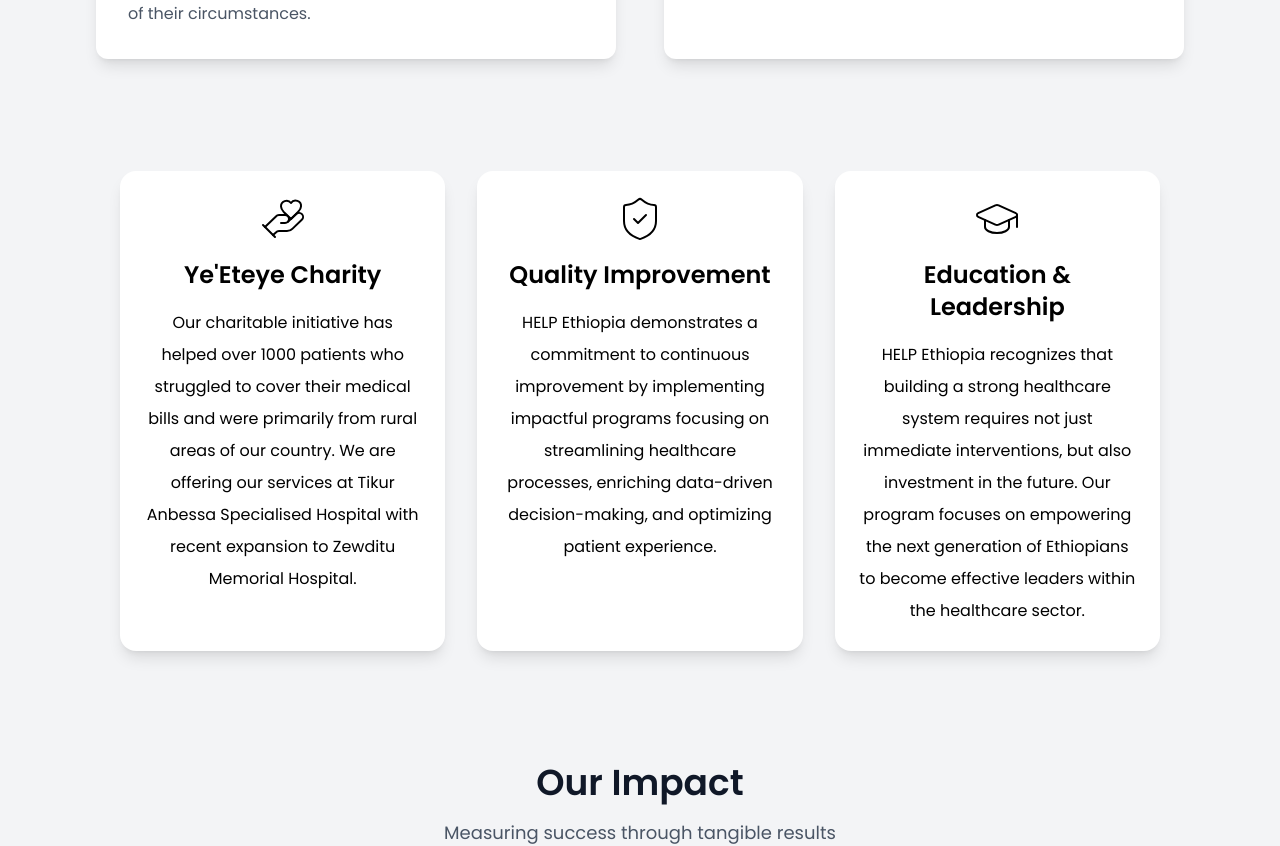
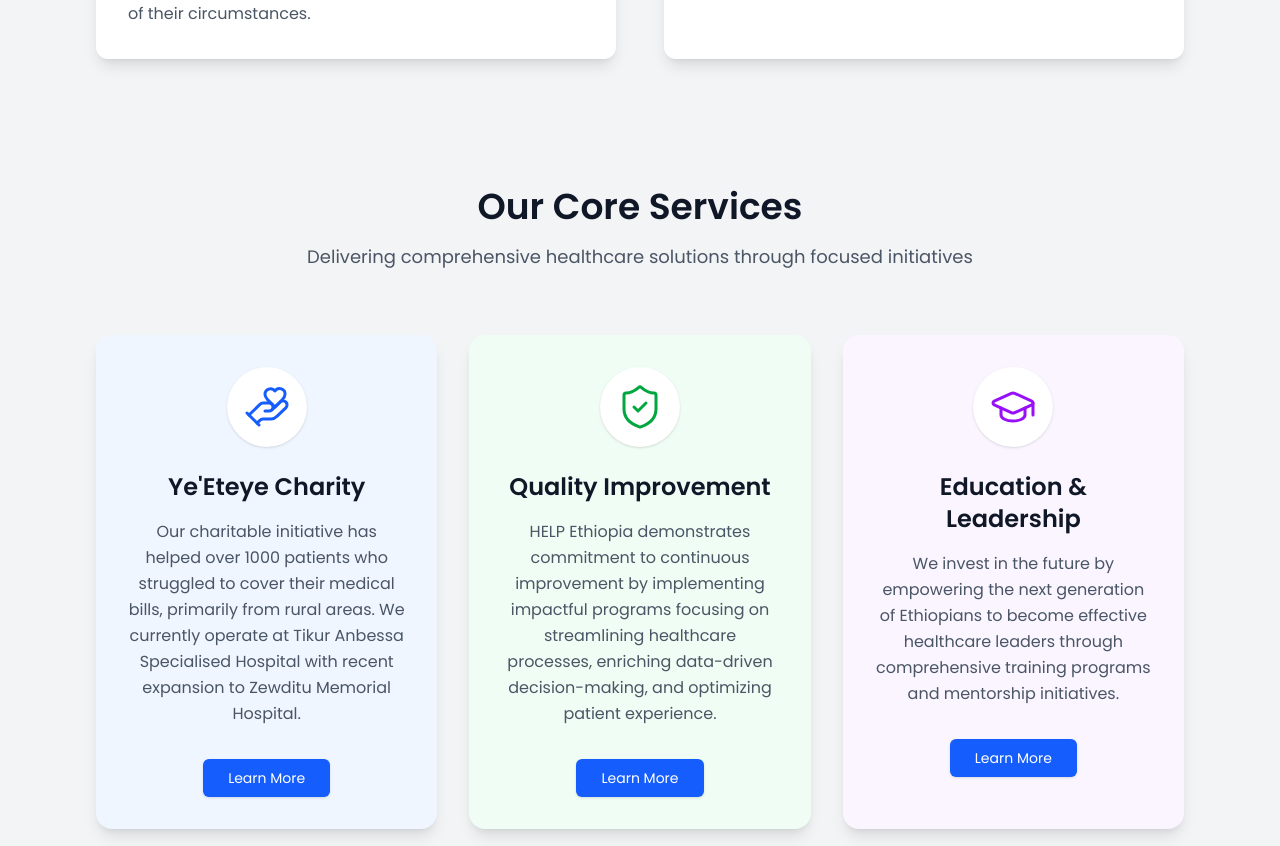
Before and after one commit to dagimgetaw/Help-Ethiopia-Website, a React (Vite) app in the folder frontend/: page / in a window 1280 px wide. Shown: the part 1444-2290 px from the top of the page. Built offline with nearby package versions, Linux system fonts and the light colour scheme.

Commit message:
style: change the bg clr and add btns

```diff
--- a/frontend/src/Components/Home/Service.jsx
+++ b/frontend/src/Components/Home/Service.jsx
@@ -1,59 +1,85 @@
 import { HandHeart, ShieldCheck, GraduationCap } from "lucide-react";
-import { Link } from "react-router-dom";
+import { motion } from "framer-motion";
+
+const services = [
+  {
+    icon: <HandHeart size={48} strokeWidth={1.5} className="text-blue-600" />,
+    title: "Ye'Eteye Charity",
+    description:
+      "Our charitable initiative has helped over 1000 patients who struggled to cover their medical bills, primarily from rural areas. We currently operate at Tikur Anbessa Specialised Hospital with recent expansion to Zewditu Memorial Hospital.",
+    bgColor: "bg-blue-50",
+  },
+  {
+    icon: (
+      <ShieldCheck size={48} strokeWidth={1.5} className="text-green-600" />
+    ),
+    title: "Quality Improvement",
+    description:
+      "HELP Ethiopia demonstrates commitment to continuous improvement by implementing impactful programs focusing on streamlining healthcare processes, enriching data-driven decision-making, and optimizing patient experience.",
+    bgColor: "bg-green-50",
+  },
+  {
+    icon: (
+      <GraduationCap size={48} strokeWidth={1.5} className="text-purple-600" />
+    ),
+    title: "Education & Leadership",
+    description:
+      "We invest in the future by empowering the next generation of Ethiopians to become effective healthcare leaders through comprehensive training programs and mentorship initiatives.",
+    bgColor: "bg-purple-50",
+  },
+];
+
+// eslint-disable-next-line react/prop-types
+const ServiceCard = ({ icon, title, description, bgColor, index }) => {
+  return (
+    <motion.div
+      initial={{ opacity: 0, y: 50 }}
+      whileInView={{ opacity: 1, y: 0 }}
+      transition={{ duration: 0.5, delay: index * 0.1 }}
+      viewport={{ once: true }}
+      className={`${bgColor} rounded-2xl p-8 shadow-lg hover:shadow-xl transition-all duration-300 h-full`}
+    >
+      <div className="flex justify-center">
+        <div className="p-4 rounded-full bg-white shadow-sm">{icon}</div>
+      </div>
+      <h3 className="text-2xl font-bold text-gray-900 mt-6 mb-4 text-center">
+        {title}
+      </h3>
+      <p className="text-gray-600 leading-relaxed text-center">{description}</p>
+      <div className="mt-8 text-center">
+        <button className="inline-flex items-center px-6 py-2 border border-transparent text-sm rounded-md shadow-sm text-white bg-blue-600 hover:bg-blue-700 transition-colors duration-200 cursor-pointer">
+          Learn More
+        </button>
+      </div>
+    </motion.div>
+  );
+};
 
 export default function Service() {
   return (
-    <div className="py-12 px-5 md:px-20 xl:px-30 2xl:px-40 gap-12 bg-gray-100 grid grid-cols-1 md:grid-cols-2 xl:grid-cols-3 xl:gap-8">
-      <div className="bg-white shadow-lg rounded-2xl p-6 text-center">
-        <HandHeart className="m-auto" size={48} strokeWidth={1} />
-        <h2 className="text-2xl font-semibold mt-4 font-text">
-          Ye'Eteye Charity
-        </h2>
-        <p className="mt-4 text-md leading-8 font-text">
-          Our charitable initiative has helped over 1000 patients who struggled
-          to cover their medical bills and were primarily from rural areas of
-          our country. We are offering our services at Tikur Anbessa Specialised
-          Hospital with recent expansion to Zewditu Memorial Hospital.
-        </p>
-        {/* <Link>
-          <button className="mt-4 py-2 px-6 border border-[#1E3A8A] rounded-lg bg-[#1E3A8A] text-white text-md font-text cursor-pointer">
-            Read More
-          </button>
-        </Link> */}
-      </div>
-      <div className="bg-white shadow-lg rounded-2xl p-6 text-center">
-        <ShieldCheck className="m-auto" size={48} strokeWidth={1} />
-        <h2 className="text-2xl font-semibold mt-4 font-text">
-          Quality Improvement
-        </h2>
-        <p className="mt-4 text-md leading-8 font-text">
-          HELP Ethiopia demonstrates a commitment to continuous improvement by
-          implementing impactful programs focusing on streamlining healthcare
-          processes, enriching data-driven decision-making, and optimizing
-          patient experience.
-        </p>
-        {/* <Link>
-          <button className="mt-4 py-2 px-6 border border-[#1E3A8A] rounded-lg bg-[#1E3A8A] text-white text-md font-text cursor-pointer">
-            Read More
-          </button>
-        </Link> */}
-      </div>
-      <div className="bg-white shadow-lg rounded-2xl p-6 text-center md:col-span-2 xl:col-span-1">
-        <GraduationCap className="m-auto" size={48} strokeWidth={1} />
-        <h2 className="text-2xl font-semibold mt-4 font-text">
-          Education & Leadership
-        </h2>
-        <p className="mt-4 text-md leading-8 font-text">
-          HELP Ethiopia recognizes that building a strong healthcare system
-          requires not just immediate interventions, but also investment in the
-          future. Our program focuses on empowering the next generation of
-          Ethiopians to become effective leaders within the healthcare sector.
-        </p>
-        {/* <Link>
-          <button className="mt-4 py-2 px-6 border border-[#1E3A8A] rounded-lg bg-[#1E3A8A] text-white text-md font-text cursor-pointer">
-            Read More
-          </button>
-        </Link> */}
+    <div className="py-16 px-6 md:px-12 lg:px-24 bg-gray-100 font-text">
+      <div className="max-w-7xl mx-auto">
+        <motion.div
+          initial={{ opacity: 0 }}
+          whileInView={{ opacity: 1 }}
+          transition={{ duration: 0.6 }}
+          viewport={{ once: true }}
+          className="text-center mb-16"
+        >
+          <h2 className="text-3xl md:text-4xl font-bold text-gray-900 mb-4">
+            Our Core Services
+          </h2>
+          <p className="text-lg text-gray-600 max-w-3xl mx-auto">
+            Delivering comprehensive healthcare solutions through focused
+            initiatives
+          </p>
+        </motion.div>
+
+        <div className="grid grid-cols-1 md:grid-cols-2 lg:grid-cols-3 gap-8">
+          {services.map((service, index) => (
+            <ServiceCard key={index} index={index} {...service} />
+          ))}
+        </div>
       </div>
     </div>
   );
```
